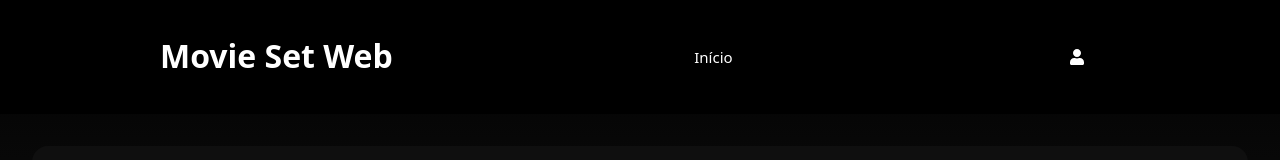
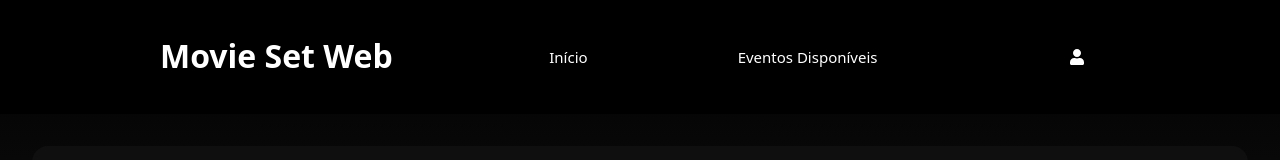
Before and after one commit to guiFGA/movie-set-web, a Next.js app: page / in a window 1280 px wide. Shown: the top 160 px of the page. Built offline with nearby package versions, Linux system fonts and the light colour scheme; no server answers.

Commit message:
fix: permitindo usuarios nao logados de ver eventos disponíveis

```diff
--- a/app/components/Navbar/Navbar.tsx
+++ b/app/components/Navbar/Navbar.tsx
@@ -73,7 +73,7 @@ export default function Navbar(){
                 {/*para o cliente*/}
                 {role==="CUSTOMER" && (
                     <li><Link href="/meus-ingressos">Meus Ingressos</Link></li>)}
-                {role==="CUSTOMER" && (
+                {role==="CUSTOMER" || !role && (
                     <li><Link href="/eventos-disponiveis">Eventos Disponíveis</Link></li>)}
                 {/*para organizador*/}
                 {role==="ORGANIZER" &&(
```
